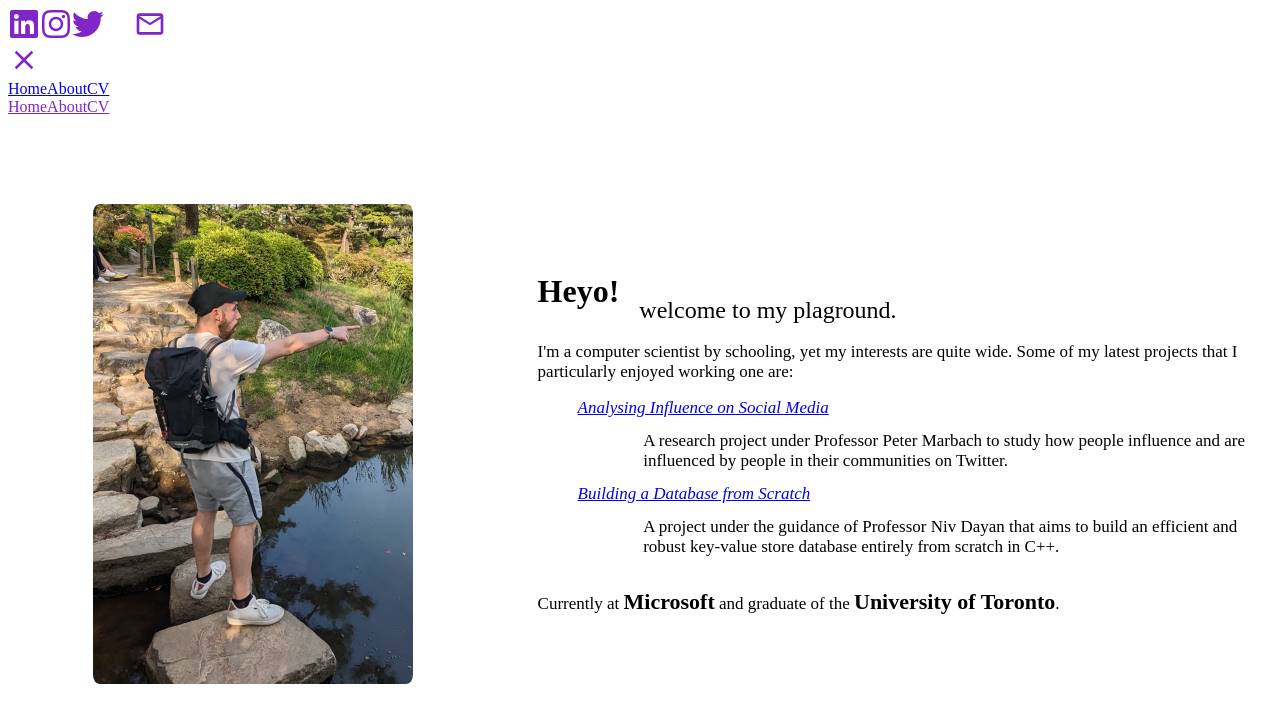
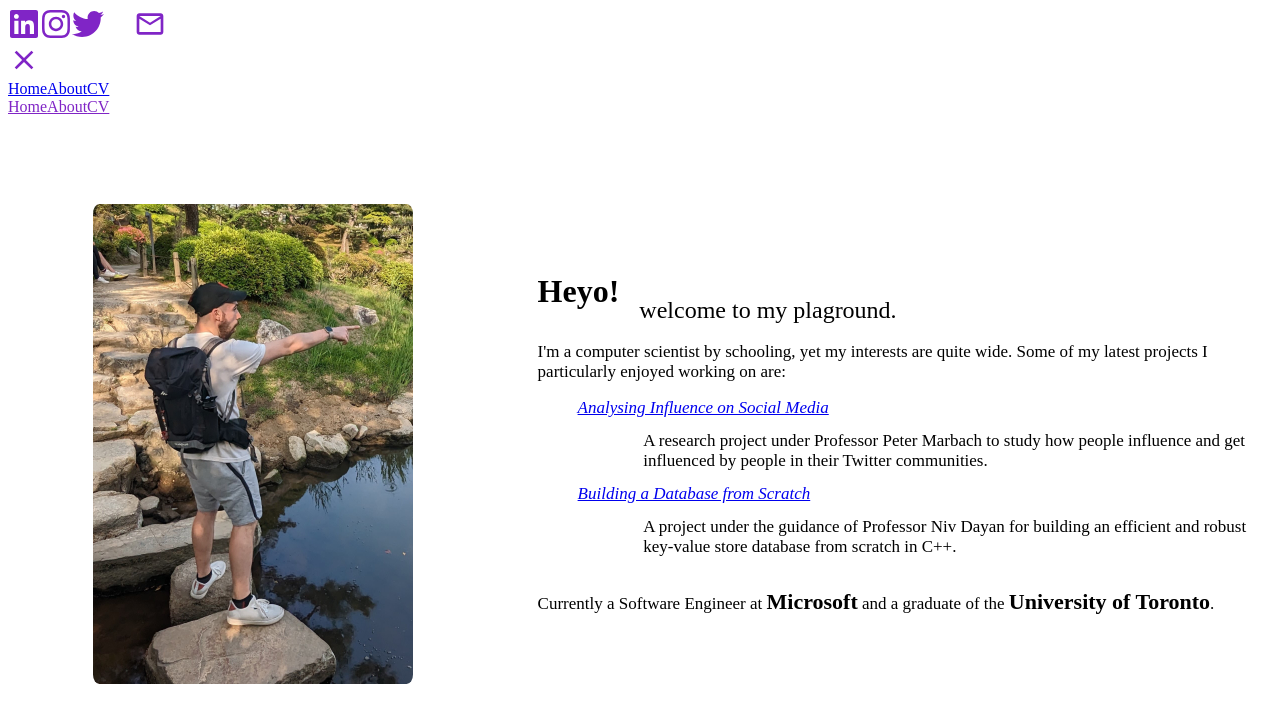
Before and after one commit to talicopanda/scopinho.com, a Gatsby site: page /about in a window 1280 px wide. Built offline with nearby package versions, Linux system fonts and the light colour scheme; Gatsby itself is replaced by a stand-in of ours.

Commit message:
update about page

```diff
--- a/src/pages/about.js
+++ b/src/pages/about.js
@@ -17,18 +17,18 @@ export default function About() {
                 <div className={styles.greeting}>
                   <h2 style={{display: 'inline' }}>Heyo!</h2> <h3 style={{display: 'inline' }}>   welcome to my plaground.</h3>
                 </div>
-                <p>I'm a computer scientist by schooling, yet my interests are quite wide. Some of my latest projects that I particularly enjoyed working one are:</p>
+                <p>I'm a computer scientist by schooling, yet my interests are quite wide. Some of my latest projects I particularly enjoyed working on are:</p>
                 <ul>
                   <li className={styles.list}><Link to="https://github.com/talicopanda/social-media-influence-analysis"><i>Analysing Influence on Social Media</i></Link></li>
                   <ul>
-                    <li className={styles.sublist}>A research project under Professor Peter Marbach to study how people influence and are influenced by people in their communities on Twitter.</li>
+                    <li className={styles.sublist}>A research project under Professor Peter Marbach to study how people influence and get influenced by people in their Twitter communities.</li>
                   </ul>
                   <li className={styles.list}><Link to="https://github.com/Hennmeister/kv-store"><i>Building a Database from Scratch</i></Link></li>
                   <ul>
-                    <li className={styles.sublist}>A project under the guidance of Professor Niv Dayan that aims to build an efficient and robust key-value store database entirely from scratch in C++.</li>
+                    <li className={styles.sublist}>A project under the guidance of Professor Niv Dayan for building an efficient and robust key-value store database from scratch in C++.</li>
                   </ul>
                 </ul>
-                <p>Currently at <span style={{fontSize: '22px', fontWeight: 'bold'}}>Microsoft</span> and graduate of the <span style={{fontSize: '22px', fontWeight: 'bold'}}>University of Toronto</span>.</p>
+                <p>Currently a Software Engineer at <span style={{fontSize: '22px', fontWeight: 'bold'}}>Microsoft</span> and a graduate of the <span style={{fontSize: '22px', fontWeight: 'bold'}}>University of Toronto</span>.</p>
               </div>
           </section>
         </div>
```
